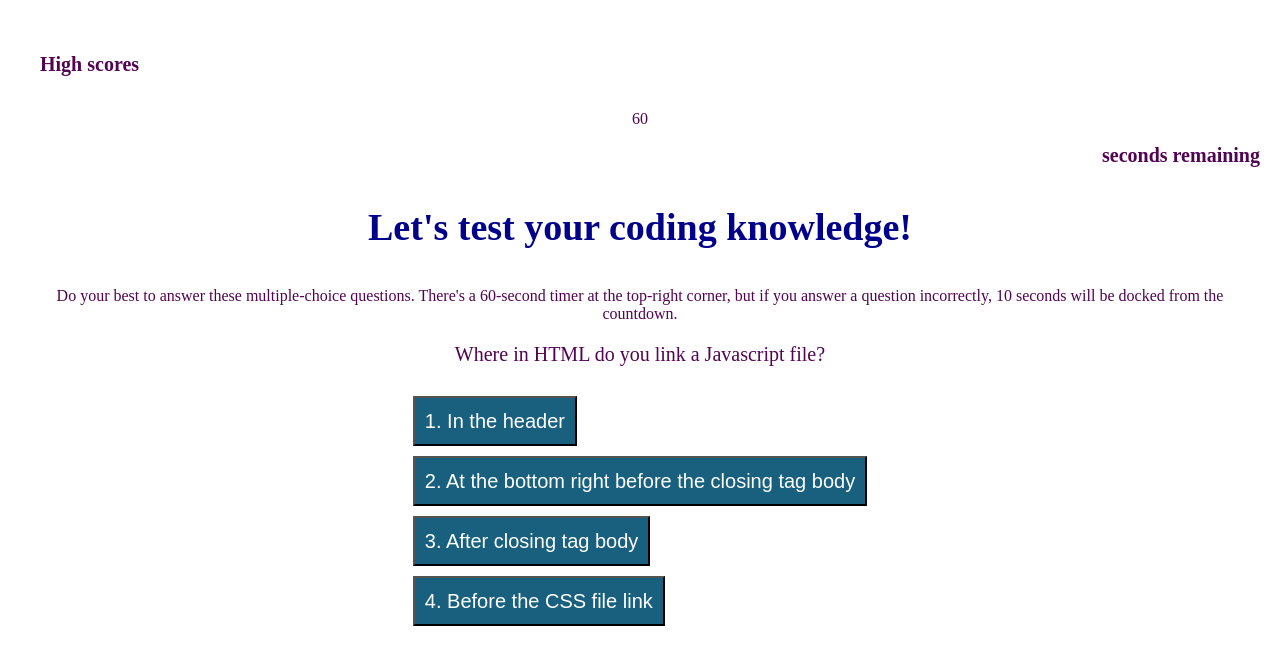
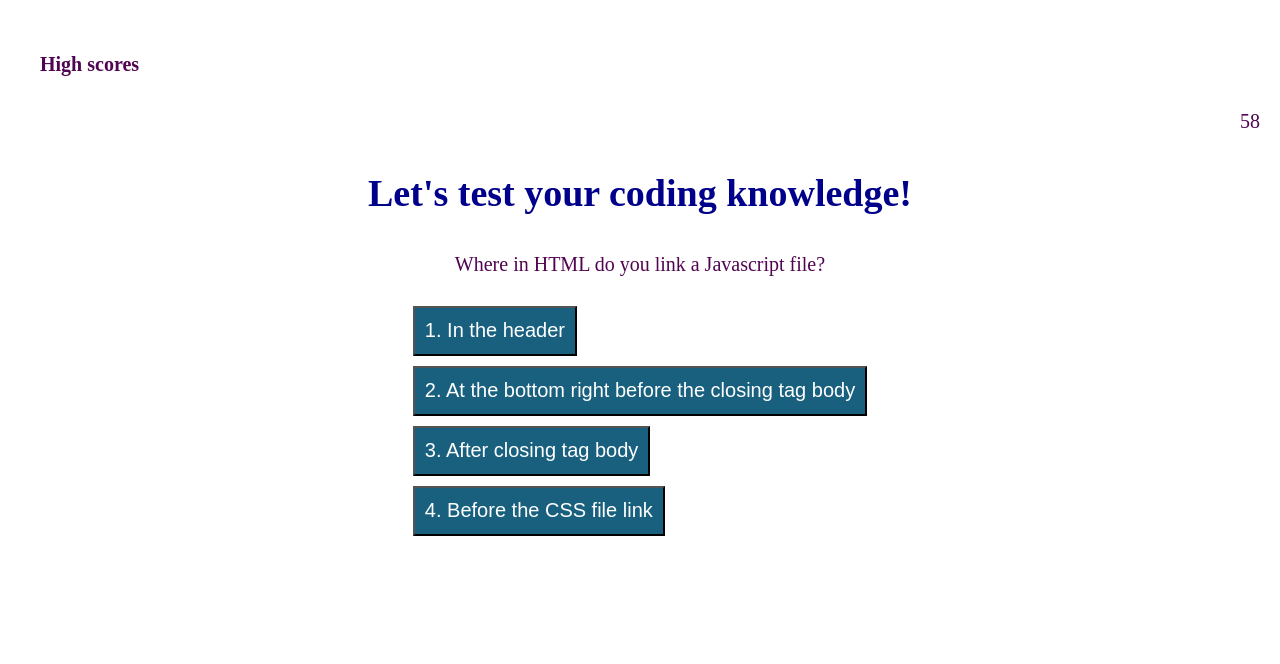
Before and after one commit to candiceywu/coding-quiz, a plain HTML site: page index.html in a window 1280 px wide. Both pictures are taken after a click on the button "Start". Drawn offline with Linux system fonts and the light colour scheme.

Commit message:
added timer

```diff
--- a/assets/script.js
+++ b/assets/script.js
@@ -1,11 +1,11 @@
 // variables
 var highscores = document.querySelector("#highscores");
-var timerCountdown = document.querySelector(".timer-count");
+var timeCount = document.querySelector(".timer-count");
 var startButton = document.querySelector("#start");
 var nextButton = document.querySelector("#next-button");
 var main = document.querySelector(main);
 var questionToDisplay = document.querySelector("#description");
-var count = document.querySelector("#timer-count");
+var quizInstructions = document.querySelector("#instructions");
 
 
 // multiple choice questions
@@ -13,12 +13,11 @@ var mc1 = document.querySelector("#mc1");
 var mc2 = document.querySelector("#mc2");
 var mc3 = document.querySelector("#mc3");
 var mc4 = document.querySelector("#mc4");
-var answer = document.querySelector("#answer");
 var showAnswer = document.querySelector("#show-answer");
 var finalScore = [];
-var winCounter = 0;
-var loseCounter = 0;
-var isCorrect = false;
+var winCount = 0;
+var isCorrect = "";
+var loseCount = 0;
 var currentQuestions = "";
 var questionNum = 0;
 var currentQuestion = "";
@@ -28,7 +27,7 @@ document.getElementById("introduction").textContent = "Let's test your coding kn
 
 // question bank (5 questions)
 var questionSet1 = {
-    prompt: "Where in HTML do you link a Javascript file?",
+    qPrompt: "Where in HTML do you link a Javascript file?",
     option1: "1. In the header",
     option2: "2. At the bottom right before the closing tag body",
     option3: "3. After closing tag body",
@@ -37,7 +36,7 @@ var questionSet1 = {
 };
 
 var questionSet2 = {
-    prompt: "What does .shift do?",
+    qPrompt: "What does .shift do?",
     option1: "1. Removes the last element from an array",
     option2: "2. Adds an element to the end of the array",
     option3: "3. Removes the first element from an array",
@@ -46,7 +45,7 @@ var questionSet2 = {
 };
 
 var questionSet3 = {
-    prompt: "What is NOT a primitive data type?",
+    qPrompt: "What is NOT a primitive data type?",
     option1: "1. Null",
     option2: "2. String",
     option3: "3. Number",
@@ -55,7 +54,7 @@ var questionSet3 = {
 };
 
 var questionSet4 = {
-    prompt: "What does API stand for?",
+    qPrompt: "What does API stand for?",
     option1: "1. Application Programming Interface",
     option2: "2. Associated Platform Internet",
     option3: "3. Applicable Progam Interaction",
@@ -64,7 +63,7 @@ var questionSet4 = {
 };
 
 var questionSet5 = {
-    prompt: "What is a console log?",
+    qPrompt: "What is a console log?",
     option1: "1. It is a way to display a message on the debugging console",
     option2: "2. It is a method",
     option3: "3. It is a variable",
@@ -74,11 +73,13 @@ var questionSet5 = {
 
 var questionBank = [questionSet1, questionSet2, questionSet3, questionSet4, questionSet5];
 var currentQuestion = questionBank[questionNum];
-console.log(currentQuestion.prompt);
+console.log(currentQuestion.qPrompt);
 
 function updateApp() {
     currentQuestion = questionBank[questionNum];
-    questionToDisplay.textContent = currentQuestion.prompt;
+    // console.log(currentQuestion);
+    // console.log(questionNum);
+    questionToDisplay.textContent = currentQuestion.qPrompt;
     mc1.textContent = currentQuestion.option1;
     mc2.textContent = currentQuestion.option2;
     mc3.textContent = currentQuestion.option3;
@@ -86,7 +87,7 @@ function updateApp() {
     return currentQuestion;
 };
 
-// when you click start button, it should disappear
+// when you click start button, start button should disappear
 // mc buttons 1-4 should be hidden and when button is clicked, they should show up
 // start button will then disappear (hidden? set attribute?)
 // Description will need to turn into question prompt
@@ -95,6 +96,7 @@ document.addEventListener("click", function (event) {
     if (event.target === startButton) {
         updateApp();
         startButton.setAttribute("style", "display: none;");
+        quizInstructions.setAttribute("style", "display: none");
         mc1.setAttribute("style", "display: block;");
         mc2.setAttribute("style", "display: block;");
         mc3.setAttribute("style", "display: block;");
@@ -102,59 +104,51 @@ document.addEventListener("click", function (event) {
     };
 });
 
-// document.addEventListener("click", function (event) {
-//     if (event.target === nextButton) {
-//         updateApp();
-//     };
-// });
-
-// event listener
+// event listener for correct/incorrect buttons
 document.addEventListener("click", function (event) {
     if (event.target === mc1 || event.target === mc2 || event.target === mc3 || event.target === mc4) {
         if (event.target.textContent[0] == currentQuestion.answer) {
             showAnswer.textContent = "Correct!";
-            // delay function?
+            isCorrect = "Correct!";
             questionNum++;
+            finalScore++;
             updateApp();
-            finalScore++;
-            console.log(questionNum);
+            console.log(isCorrect);
         } else {
             showAnswer.textContent = "Incorrect!";
+            isCorrect = "Incorrect!";
             questionNum++;
+            count -=10;
             updateApp();
-            console.log(questionNum);
+            console.log(isCorrect);
         };
+    }
+
+});
+
+// timer variables
+var count = 60;
+var timer;
+
+// starts timer when "start" button is clicked
+document.addEventListener("click", function (event) {
+    if (event.target === startButton) {
+        updateApp();
+        startTimer();
     }
 });
 
-// if current question is greater than current, do not increment but still allow to move on
+// function that sets timer
+function startTimer() {
+    timer = setInterval(function () {
+        count--;
+        console.log(count);
+        timeCount.textContent = count;
 
-// // timer
-// var count = 60;
-// var timer;
+        if (count === 0) {
+            // stops execution of action at set interval
+            clearInterval(timerInterval);
+        }
 
-// //need to add eventListener for when "start" button is clicked, the counter begins
-// document.addEventListener("click", function (event) {
-//     if (event.target === startButton) {
-//         updateApp();
-//         function startTimer() {
-//     // sets timer
-//     timer = setInterval(function () {
-//         timerCount--;
-//         timerElement.textContent = timerCount;
-//         if (timerCount >= 0) {
-//             // tests if answer is incorrect
-//             if (isCorrect) {
-//                 timerCount - 10;
-//             }
-//         }
-
-//         if (secondsLeft === 0) {
-//             // stops execution of action at set interval
-//             clearInterval(timerInterval);
-//         }
-
-//     }, 60000); //one minute
-// }
-
-// startTimer();
+    }, 1000); // timer is a loop, iterates
+}
--- a/assets/style.css
+++ b/assets/style.css
@@ -16,7 +16,7 @@ h1 {
   justify-content: flex-start;
 }
 
-h2 {
+.timer-count {
   display: flex;
   font-size: 20px;
   justify-content: flex-end;
--- a/index.html
+++ b/index.html
@@ -18,8 +18,7 @@
 
     <div class="card timer">
         <div class="timer-text">
-            <div class="timer-count">60</div>
-            <h2>seconds remaining</h2>
+            <div class="timer-count">seconds remaining</div>
         </div>
 
         <main>
@@ -45,9 +44,6 @@
                     <p id="show-answer"></p>
                 </div>
 
-                <!-- <div>
-                    <button id="next-button">Next</button>
-                </div> -->
             </section>
 
         </main>
```
